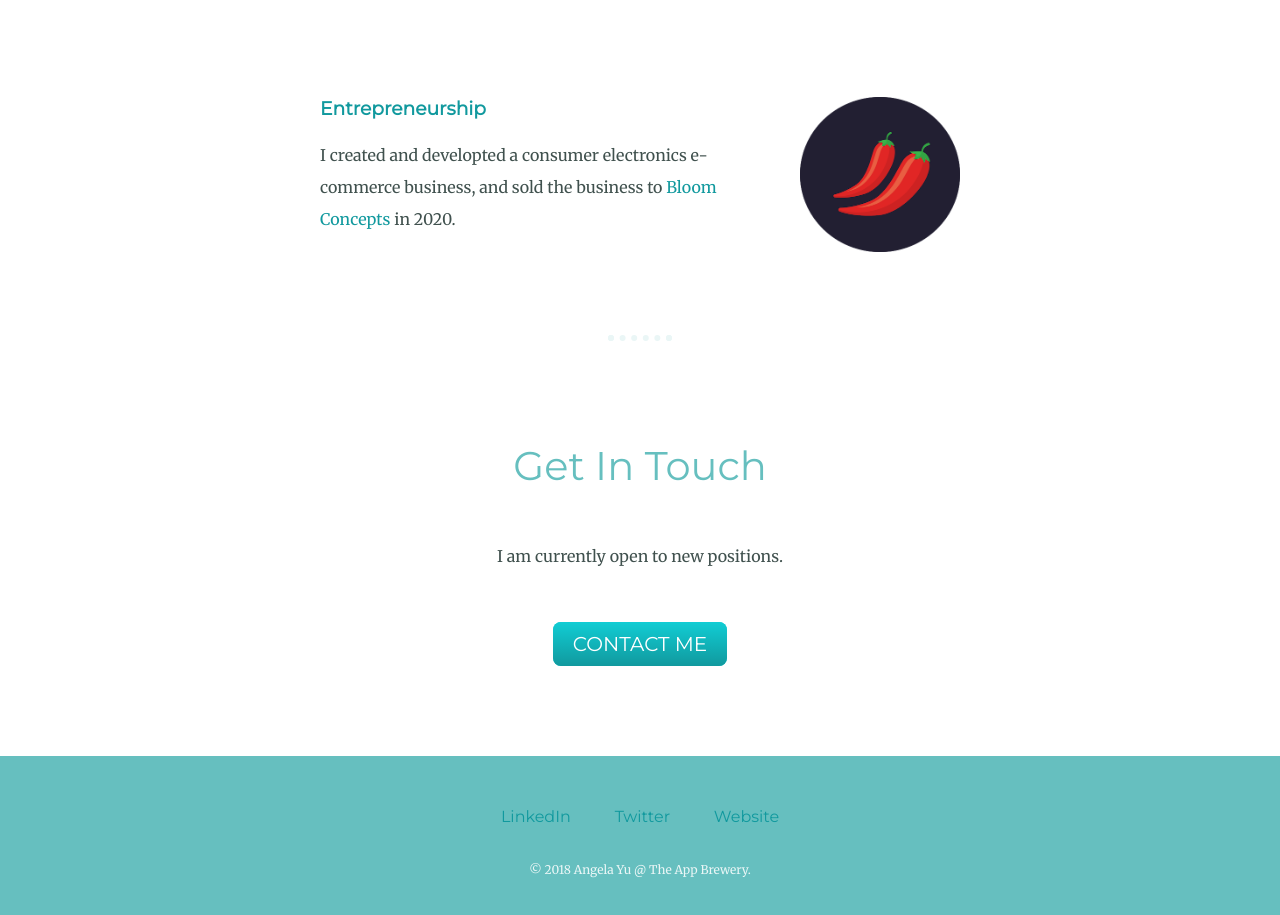
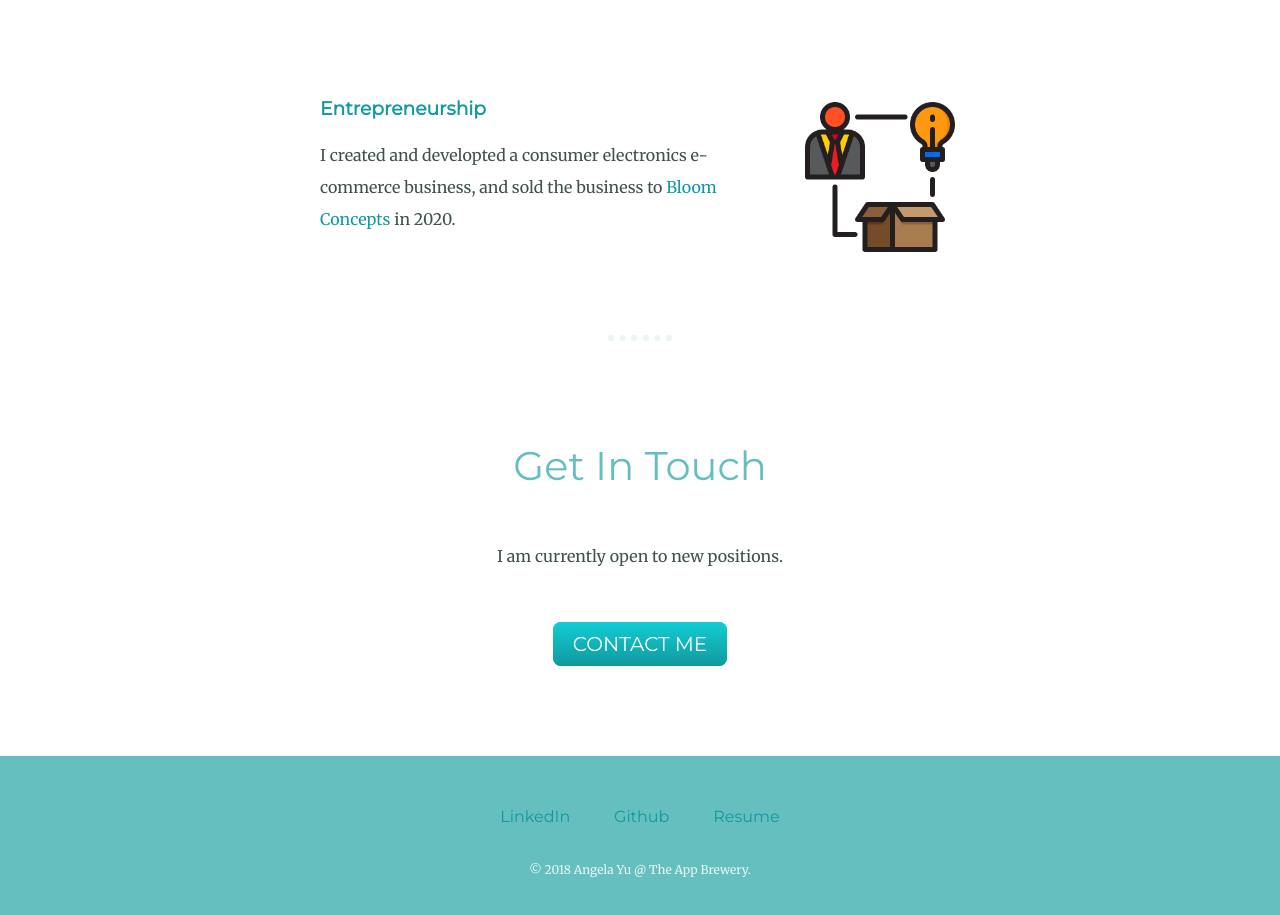
Before and after one commit to HenryQuillin/HenryQuillin.github.io, a plain HTML site: page index.html in a window 1280 px wide. Shown: the part 1931-2846 px from the top of the page. Drawn offline with Linux system fonts and the light colour scheme.

Commit message:
added right image

```diff
--- a/index.html
+++ b/index.html
@@ -39,7 +39,7 @@
 
       </div>
       <div class="skill-row">
-        <img class="chilli-img" src="images/chillies.png" alt="chillies-img">
+        <img class="chilli-img" src="images/entrepreneur.png" alt="chillies-img">
 
         <h3>Entrepreneurship</h3>
         <p>I created and developted a consumer electronics e-commerce business, and sold the business to <a class='p-link' href="https://bloomconcepts.co/">Bloom Concepts</a> in 2020.</p>
@@ -55,9 +55,9 @@
 
 
   <div class="bottom-container">
-    <a class="footer-link" href="https://www.linkedin.com/in/angela-yu-963a584b/">LinkedIn</a>
-    <a class="footer-link" href="https://twitter.com/yu_angela">Twitter</a>
-    <a class="footer-link" href="https://www.appbrewery.co/">Website</a>
+    <a class="footer-link" href="https://www.linkedin.com/in/henry-quillin-014919204/">LinkedIn</a>
+    <a class="footer-link" href="https://github.com/">Github</a>
+    <a class="footer-link" href="https://docs.google.com/document/d/1RzBKhrTYArmDkaz0hpTMxEnqYObq3JnbKMDJ3RrHeX0/edit?usp=sharing">Resume</a>
     <p class="copyright">© 2018 Angela Yu @ The App Brewery.</p>
   </div>
 </body>
```
Also changed, not shown: images/entrepreneur.png (added).
